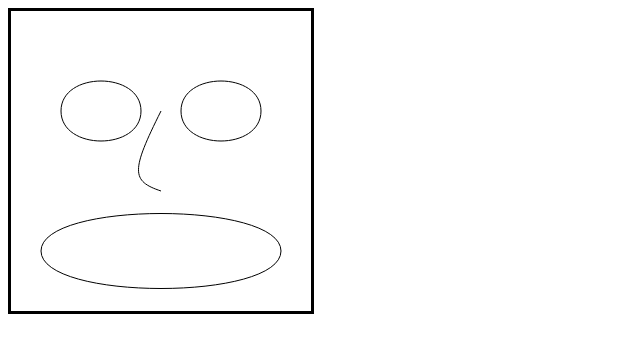
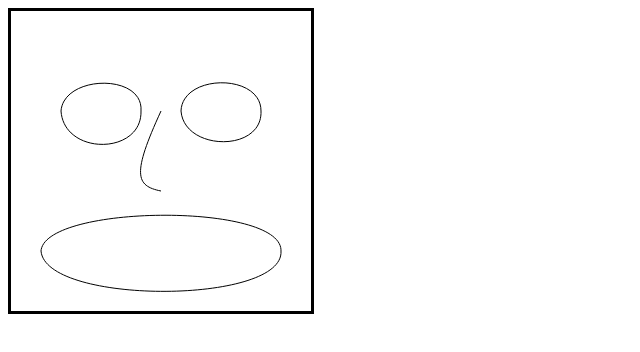
Before and after one commit to codepleb/face-generator, a plain HTML site: page index.html in a window 1280 px wide. Shown: the full height of the page, 0-640 px from the left. Drawn offline with Linux system fonts and the light colour scheme.

Commit message:
Add random factor

```diff
--- a/index.html
+++ b/index.html
@@ -18,6 +18,20 @@
       const canvas = document.querySelector("#face");
       const context = canvas.getContext("2d");
 
+      const RANDOM_FACTOR = 5;
+
+      const EYE_LENGTH = 80;
+      const LEFT_EYE_START_X = 50;
+      const RIGHT_EYE_START_X = 170;
+      const EYE_CENTER_Y = 100;
+      const NOSE_LEFT_CENTER_X = 150;
+      const UNDERLIP_PADDING_X = 30;
+      const UNDERLIP_CENTER_Y = 240;
+
+      const UNDERLIP_START_X = UNDERLIP_PADDING_X;
+      const UNDERLIP_END_X = canvas.width - UNDERLIP_PADDING_X;
+      const LEFT_EYE_END_X = LEFT_EYE_START_X + EYE_LENGTH;
+      const RIGHT_EYE_END_X = RIGHT_EYE_START_X + EYE_LENGTH;
       function bezier(template) {
         context.beginPath();
         context.moveTo(template[0].x, template[0].y);
@@ -32,28 +46,26 @@
         context.stroke();
       }
 
-      const EYE_LENGTH = 80;
-      const LEFT_EYE_START_X = 50;
-      const EYE_CENTER_Y = 100;
-
-      const LEFT_EYE_END_X = LEFT_EYE_START_X + EYE_LENGTH;
+      function addRandomValueTo(number) {
+        return number + Math.random() * RANDOM_FACTOR;
+      }
 
       const underlip = [
         {
-          x: 30,
-          y: 240
+          x: UNDERLIP_START_X,
+          y: UNDERLIP_CENTER_Y
         },
         {
-          x: 30,
-          y: 290
+          x: addRandomValueTo(30),
+          y: addRandomValueTo(290)
         },
         {
-          x: 270,
-          y: 290
+          x: addRandomValueTo(270),
+          y: addRandomValueTo(290)
         },
         {
-          x: 270,
-          y: 240
+          x: UNDERLIP_END_X,
+          y: UNDERLIP_CENTER_Y
         }
       ];
 
@@ -65,12 +77,12 @@
           y: 240
         },
         {
-          x: 30,
-          y: 190
+          x: addRandomValueTo(30),
+          y: addRandomValueTo(190)
         },
         {
-          x: 270,
-          y: 190
+          x: addRandomValueTo(270),
+          y: addRandomValueTo(190)
         },
         {
           x: 270,
@@ -86,12 +98,12 @@
           y: EYE_CENTER_Y
         },
         {
-          x: 50,
-          y: 140
+          x: addRandomValueTo(50),
+          y: addRandomValueTo(140)
         },
         {
-          x: 130,
-          y: 140
+          x: addRandomValueTo(130),
+          y: addRandomValueTo(140)
         },
         {
           x: LEFT_EYE_END_X,
@@ -107,12 +119,12 @@
           y: EYE_CENTER_Y
         },
         {
-          x: 50,
-          y: 60
+          x: addRandomValueTo(50),
+          y: addRandomValueTo(60)
         },
         {
-          x: 130,
-          y: 60
+          x: addRandomValueTo(130),
+          y: addRandomValueTo(60)
         },
         {
           x: LEFT_EYE_END_X,
@@ -124,19 +136,19 @@
 
       const rightEyeLower = [
         {
-          x: 250,
+          x: RIGHT_EYE_START_X,
           y: EYE_CENTER_Y
         },
         {
-          x: 250,
-          y: 140
+          x: addRandomValueTo(170),
+          y: addRandomValueTo(140)
         },
         {
-          x: 170,
-          y: 140
+          x: addRandomValueTo(250),
+          y: addRandomValueTo(140)
         },
         {
-          x: 170,
+          x: RIGHT_EYE_END_X,
           y: EYE_CENTER_Y
         }
       ];
@@ -145,19 +157,19 @@
 
       const rightEyeUpper = [
         {
-          x: 250,
+          x: RIGHT_EYE_START_X,
           y: EYE_CENTER_Y
         },
         {
-          x: 250,
-          y: 60
+          x: addRandomValueTo(170),
+          y: addRandomValueTo(60)
         },
         {
-          x: 170,
-          y: 60
+          x: addRandomValueTo(250),
+          y: addRandomValueTo(60)
         },
         {
-          x: 170,
+          x: RIGHT_EYE_END_X,
           y: EYE_CENTER_Y
         }
       ];
@@ -166,19 +178,19 @@
 
       const noseLeft = [
         {
-          x: 150,
+          x: NOSE_LEFT_CENTER_X,
           y: 100
         },
         {
-          x: 120,
-          y: 160
+          x: addRandomValueTo(120),
+          y: addRandomValueTo(160)
         },
         {
-          x: 120,
-          y: 170
+          x: addRandomValueTo(120),
+          y: addRandomValueTo(170)
         },
         {
-          x: 150,
+          x: NOSE_LEFT_CENTER_X,
           y: 180
         }
       ];
```
